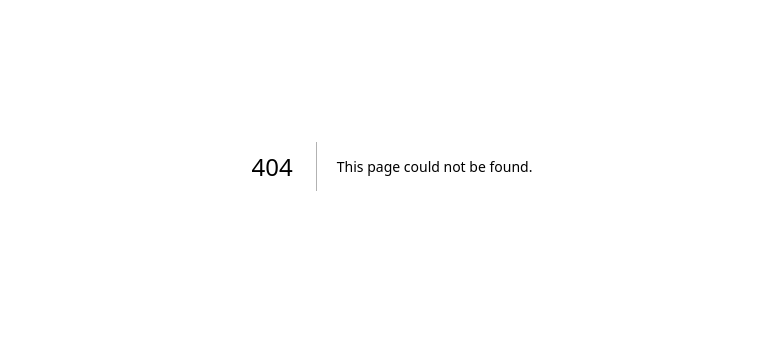
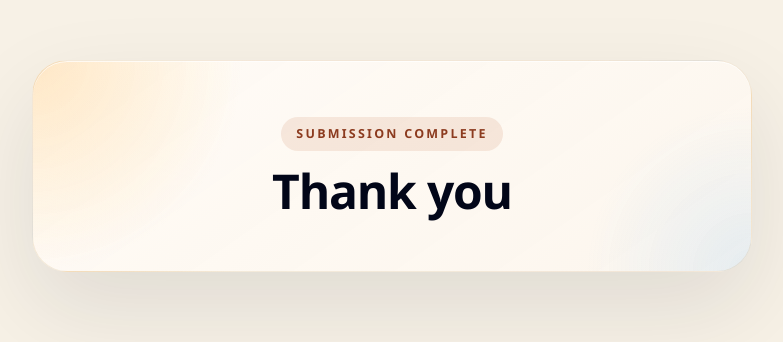
Before and after one commit to 2022aj/homework-portal, a Next.js app: page /submit/thank-you in a window 1280 px wide. Before the commit this address had no page. Shown: the part 234-576 px from the top of the page, without its empty margins (248-1031 px from the left). Built offline with nearby package versions, Linux system fonts and the light colour scheme.

Commit message:
Redirect student submissions to thank you page

```diff
--- a/src/app/submit/page.tsx
+++ b/src/app/submit/page.tsx
@@ -8,6 +8,7 @@ import {
   useRef,
   useState,
 } from "react";
+import { useRouter } from "next/navigation";
 import { supabase } from "@/lib/supabase";
 
 type Assignment = {
@@ -30,6 +31,7 @@ function formatAcceptedTypes(types: string[]) {
 }
 
 export default function SubmitPage() {
+  const router = useRouter();
   const [assignments, setAssignments] = useState<Assignment[]>([]);
   const [studentName, setStudentName] = useState("");
   const [assignmentId, setAssignmentId] = useState("");
@@ -261,8 +263,8 @@ export default function SubmitPage() {
     setSubmissionId("");
     setGeneratedQuestions([]);
     setAnswers({});
-    setAnswerStatusMessage("Answers saved successfully.");
     setIsSavingAnswers(false);
+    router.push("/submit/thank-you");
   }
 
   return (
--- /dev/null
+++ b/src/app/submit/thank-you/page.tsx
@@ -0,0 +1,14 @@
+export default function SubmitThankYouPage() {
+  return (
+    <main className="mx-auto flex min-h-screen w-full max-w-3xl items-center justify-center px-6 py-10">
+      <section className="hero-shell w-full rounded-[2.2rem] p-10 md:p-14">
+        <div className="flex flex-col items-center gap-4 text-center">
+          <p className="hero-chip">Submission complete</p>
+          <h1 className="text-4xl font-bold tracking-tight text-slate-950 md:text-5xl">
+            Thank you
+          </h1>
+        </div>
+      </section>
+    </main>
+  );
+}
```
